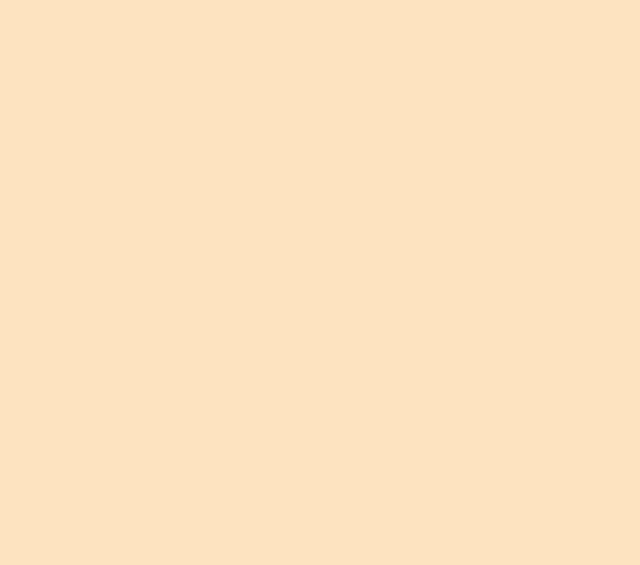
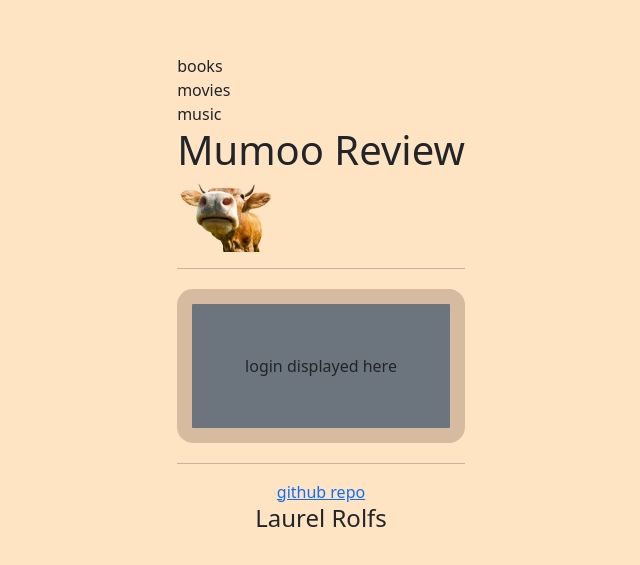
Before and after one commit to rolfslau/startup, a React (Vite) app: page / in a window 1280 px wide. Shown: the part 103-668 px from the top of the page, without its empty margins (319-959 px from the left). Built offline with nearby package versions, Linux system fonts and the light colour scheme.

Commit message:
routes and routing done

```diff
--- a/src/app.jsx
+++ b/src/app.jsx
@@ -2,20 +2,39 @@ import React from 'react';
 import 'bootstrap/dist/css/bootstrap.min.css';
 import './app.css';
 
+import { BrowserRouter, NavLink, Route, Routes } from 'react-router-dom';
+import { Login } from './login/login';
+import { Music } from './music/music';
+import { Movies } from './movies/movies';
+import { Books } from './books/books';
+import { Friends } from './friends/friends';
+
 export default function App() {
-  return ( <div className="body">
+  return (
+  <BrowserRouter>
+  <div className="body">
 <header>
 
 </header>
 
-<body>
+
+<nav>
+        <NavLink className='nav-link' to="books">books</NavLink>
+        <NavLink className='nav-link' to="movies">movies</NavLink>
+        <NavLink className='nav-link' to="music">music</NavLink>
+    </nav>
   <h1>Mumoo Review</h1>
   <img src="/cow_noBG.png"></img>
   <hr></hr>
 
-  <main>
-      app components go here
-  </main>
+  <Routes>
+  <Route path='/' element={<Login />} exact />
+  <Route path='/music' element={<Music />} />
+  <Route path='/movies' element={<Movies />} />
+  <Route path='/books' element={<Books />} />
+  <Route path='/friends' element={<Friends />} />
+  <Route path='*' element={<NotFound />} />
+</Routes>
 
   <hr></hr>
 
@@ -24,7 +43,12 @@ export default function App() {
 
       <h4>Laurel Rolfs</h4>
   </footer>
-</body>
 </div>
+</BrowserRouter>
 );
 }
+
+
+function NotFound() {
+    return <main className="container-fluid bg-secondary text-center">404: Return to sender. Address unknown.</main>;
+  }
--- a/src/books/books.jsx
+++ b/src/books/books.jsx
@@ -1,6 +1,6 @@
 import React from 'react';
 
-export function Book() {
+export function Books() {
   return (
     <main className="container-fluid bg-secondary text-center">
       <div>books displayed here</div>
--- a/src/login/login.html
+++ b/src/login/login.html
@@ -13,11 +13,11 @@
     <img src="cow_noBG.png" style="height:70px">
 
     <meta name="viewport" content="width=device-width,initial-scale=1" />
-    <!-- <nav>
+    <nav>
         <a href="books.html">books</a>
         <a href="movies.html">movies</a>
         <a href="music.html">music</a>
-    </nav> -->
+    </nav>
 
     <hr>
 
```
